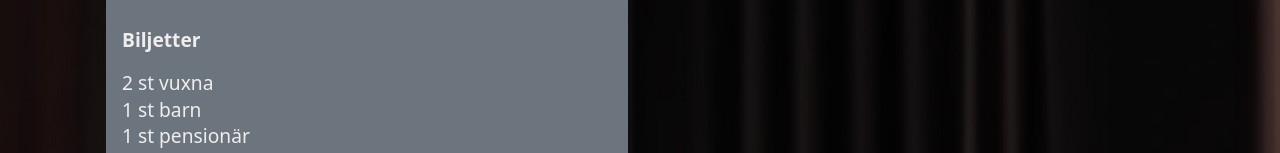
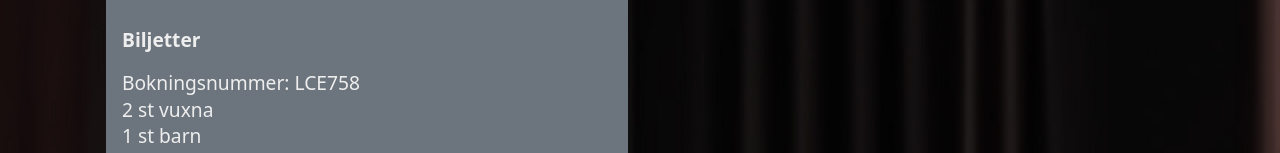
Before and after one commit to ELHabibA/Filmvisarna, a React (Vite) app in the folder frontend/: page /finalize-booking in a window 1280 px wide. Shown: the part 638-791 px from the top of the page. Built offline with nearby package versions, Linux system fonts and the light colour scheme.

Commit message:
Added bookingnumber in finalize booking

```diff
--- a/frontend/src/components/bookingsummary/bookingsummary.jsx
+++ b/frontend/src/components/bookingsummary/bookingsummary.jsx
@@ -1,7 +1,5 @@
-import { Container } from "react-bootstrap";
-import Image from 'react-bootstrap/Image';
-import Row from 'react-bootstrap/Row';
-import Col from 'react-bootstrap/Col';
+import { Container, Row, Col, Image } from "react-bootstrap";
+import BookingNumber from '../BookingNumber';
 
 function BookingSummary() {
     return (
@@ -16,6 +14,8 @@ function BookingSummary() {
                     <div className="mb-4">2023-10-05 19:30</div>
                     <div className="fw-bold mb-3">Biljetter</div>
                     <div className="mb-4">
+
+                        <div>Bokningsnummer: <BookingNumber /></div>
                         <div>2 st vuxna</div>
                         <div>1 st barn</div>
                         <div>1 st pensionär</div>
```
